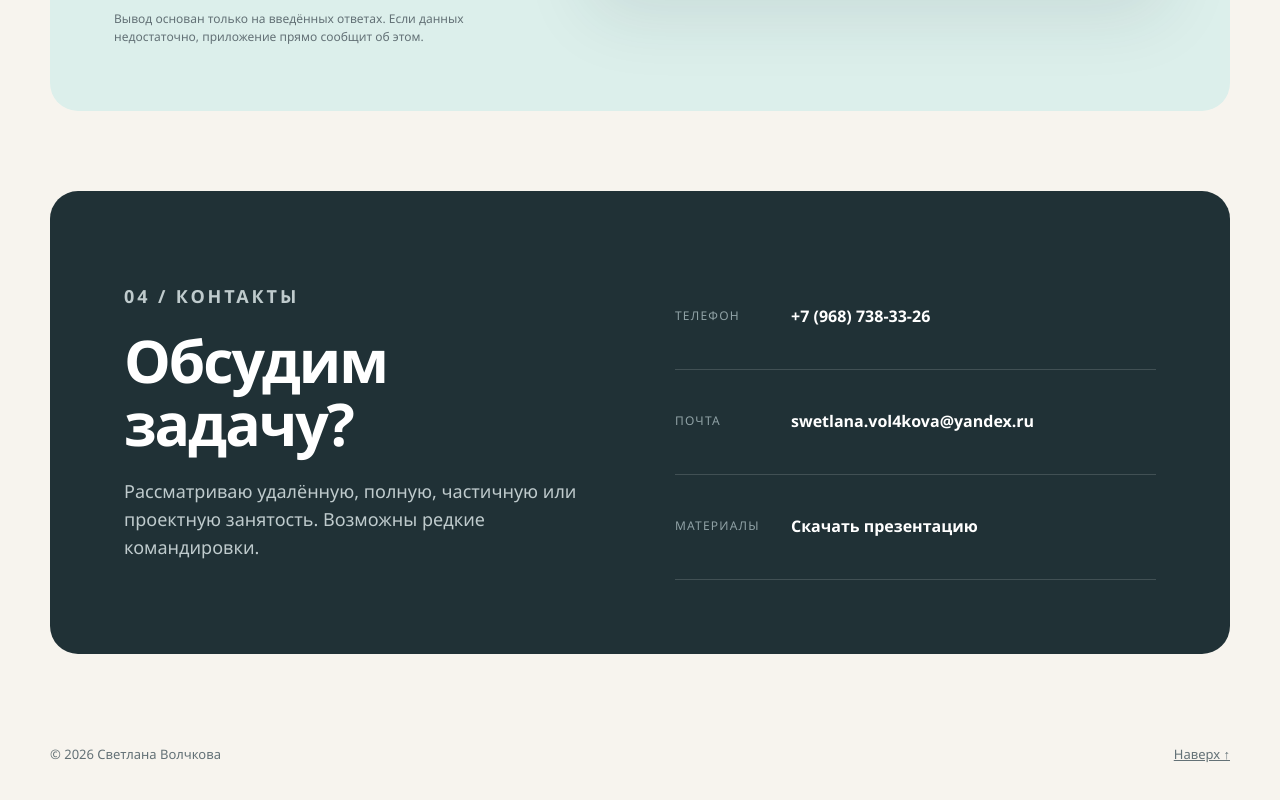
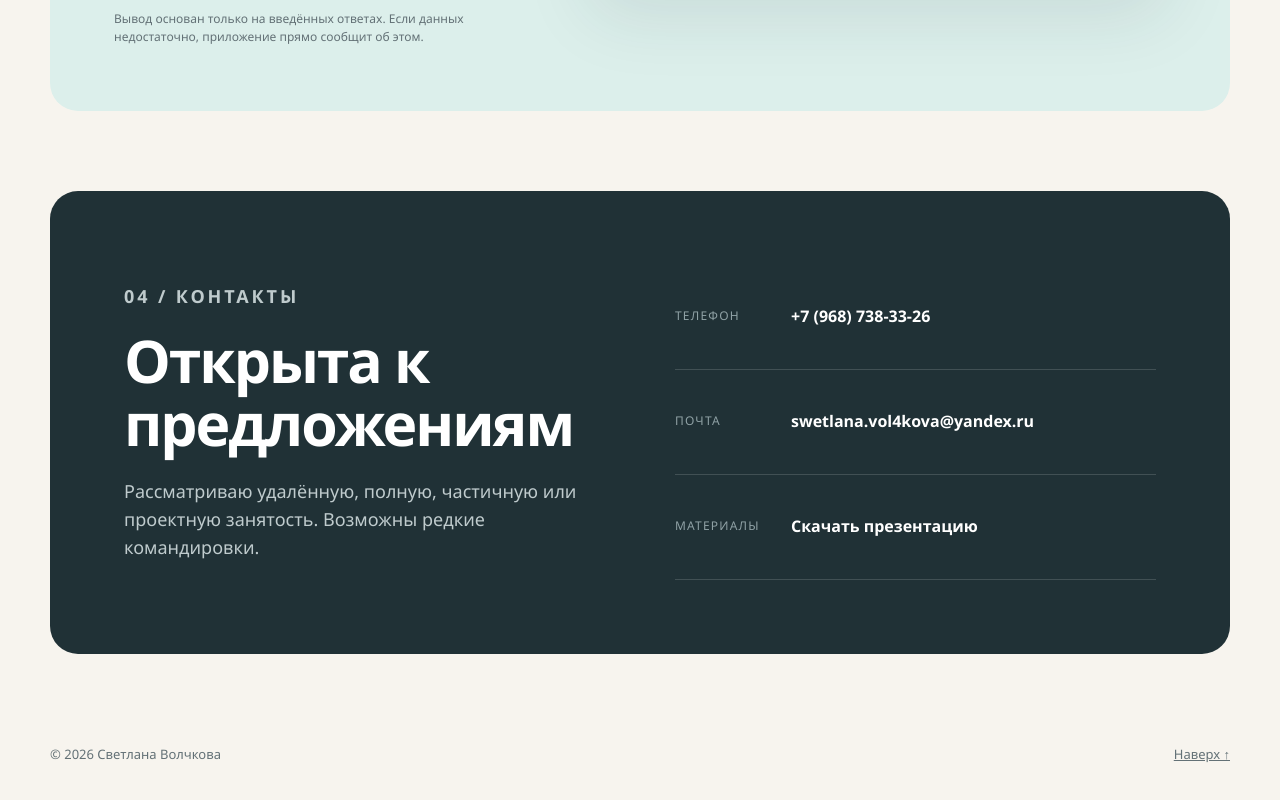
Before and after one commit to swet757-cpu/finance-automation-portfolio, a plain HTML site: page index.html in a window 1280 px wide. Shown: the part 7774-8574 px from the top of the page. Drawn offline with Linux system fonts and the light colour scheme.

Commit message:
Обновить заголовок блока контактов

```diff
--- a/index.html
+++ b/index.html
@@ -252,7 +252,7 @@
     <section id="contact" class="contact section-shell reveal">
       <div>
         <p class="section-number">04 / Контакты</p>
-        <h2>Обсудим задачу?</h2>
+        <h2>Открыта к предложениям</h2>
         <p>Рассматриваю удалённую, полную, частичную или проектную занятость. Возможны редкие командировки.</p>
       </div>
       <div class="contact-links">
```
